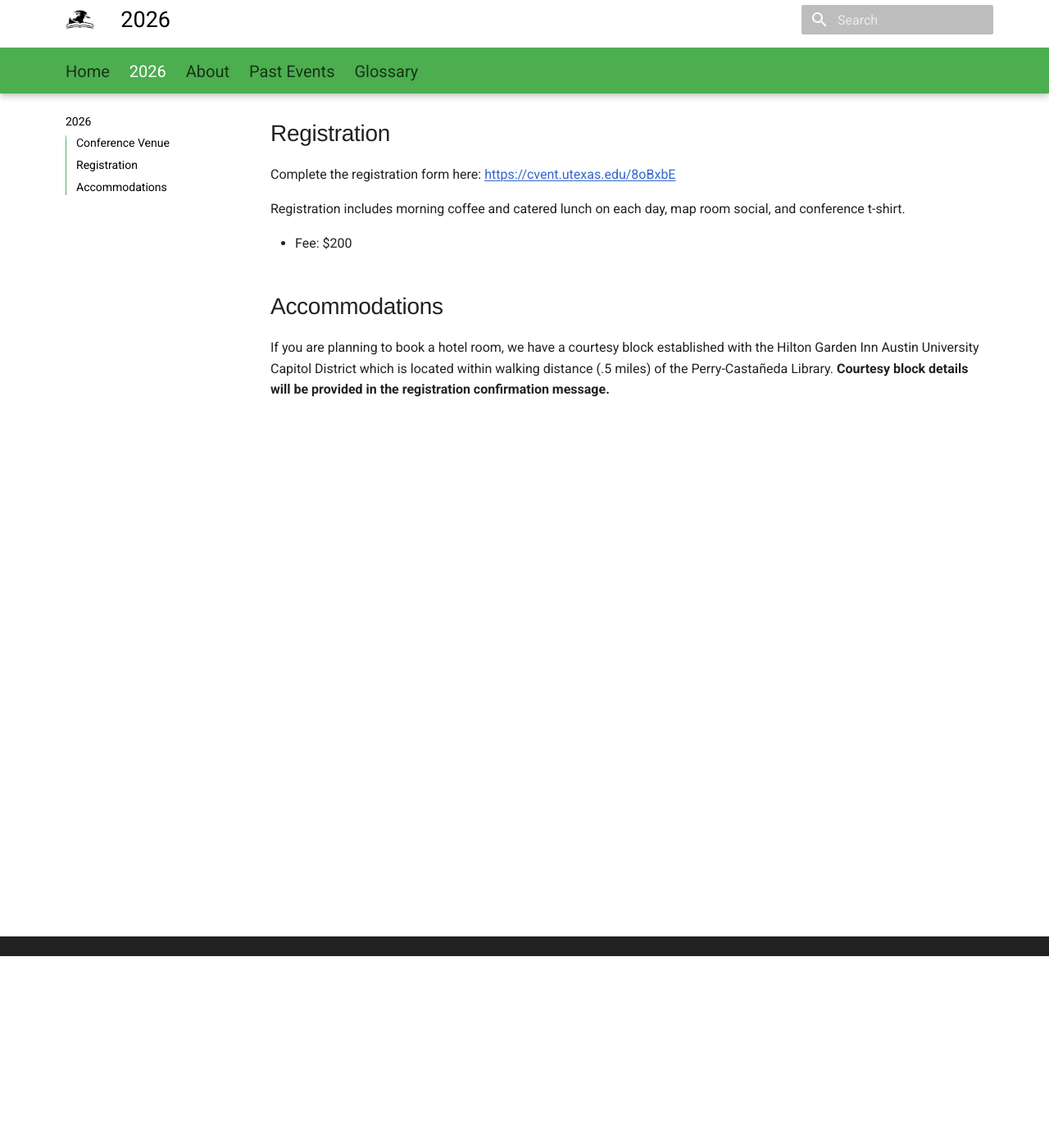
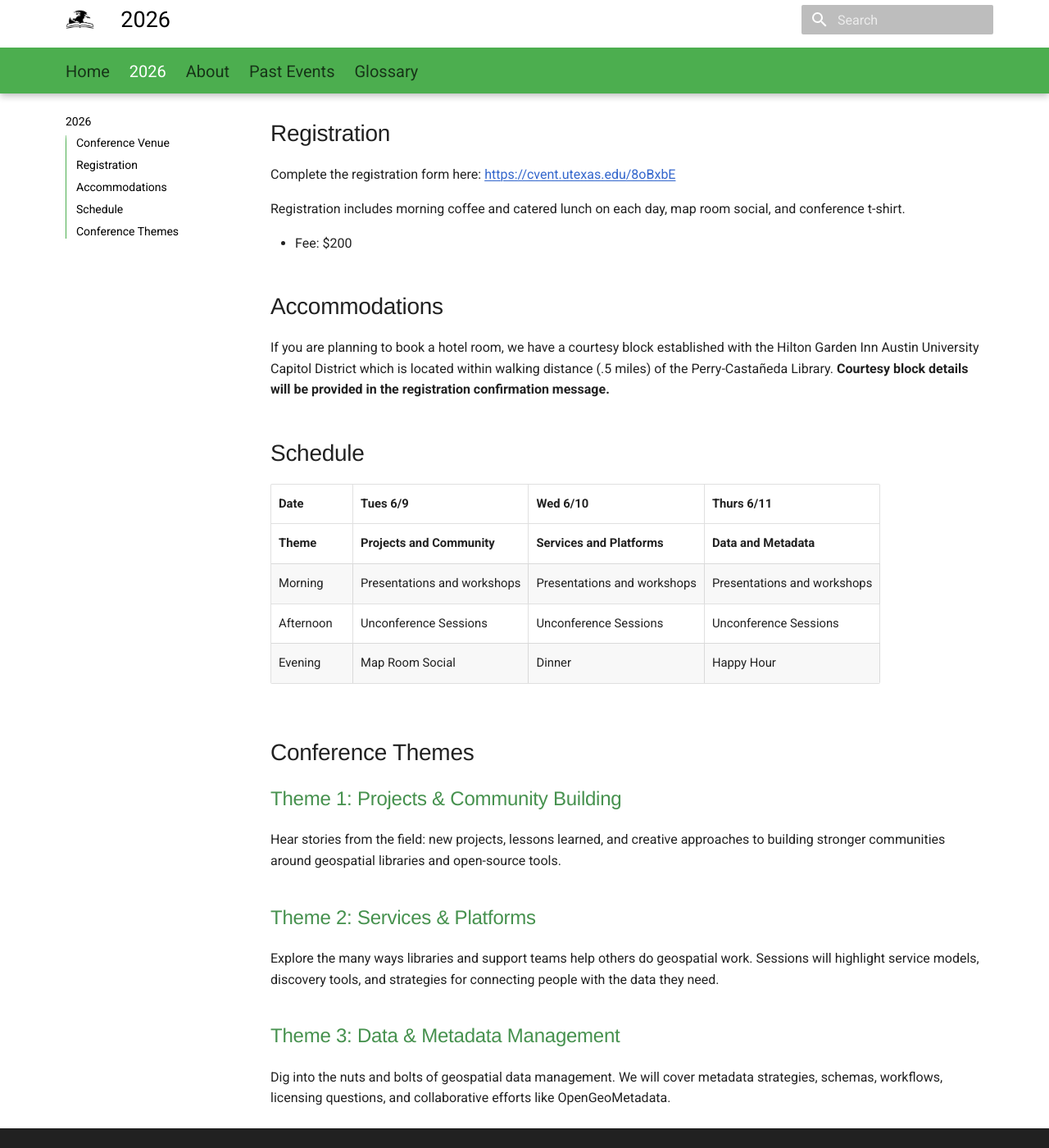
Before and after one commit to geo4lib/geo4libcamp-website, an MkDocs documentation site: the page built from docs/2026/index.md, in a window 1280 px wide and 1400 px high, scrolled down 234 px. Shown: the whole window at 82% size. Built offline with MkDocs 1.6.1 and Material for MkDocs 9.7.7, drawn with Linux system fonts in a browser that asks for light colours.

Commit message:
add schedule and themes

```diff
--- a/docs/2026/index.md
+++ b/docs/2026/index.md
@@ -17,3 +17,27 @@ Registration includes morning coffee and catered lunch on each day, map room soc
 ## Accommodations
 
 If you are planning to book a hotel room, we have a courtesy block established with the Hilton Garden Inn Austin University Capitol District which is located within walking distance (.5 miles) of the Perry-Castañeda Library. **Courtesy block details will be provided in the registration confirmation message.**
+
+## Schedule
+
+|  Date     | Tues 6/9                    | Wed 6/10                    | Thurs 6/11                  |
+|-----------|-----------------------------|-----------------------------|-----------------------------|
+| **Theme** | **Projects and Community**  | **Services and Platforms**  | **Data and Metadata**       |
+| Morning   | Presentations and workshops | Presentations and workshops | Presentations and workshops |
+| Afternoon | Unconference Sessions       | Unconference Sessions       | Unconference Sessions       |
+| Evening   | Map Room Social             | Dinner                      | Happy Hour                  |
+
+
+## Conference Themes
+
+### Theme 1: Projects & Community Building
+
+Hear stories from the field: new projects, lessons learned, and creative approaches to building stronger communities around geospatial libraries and open-source tools.
+
+### Theme 2: Services & Platforms
+
+Explore the many ways libraries and support teams help others do geospatial work. Sessions will highlight service models, discovery tools, and strategies for connecting people with the data they need.
+
+### Theme 3: Data & Metadata Management
+
+Dig into the nuts and bolts of geospatial data management. We will cover metadata strategies, schemas, workflows, licensing questions, and collaborative efforts like OpenGeoMetadata.
```
